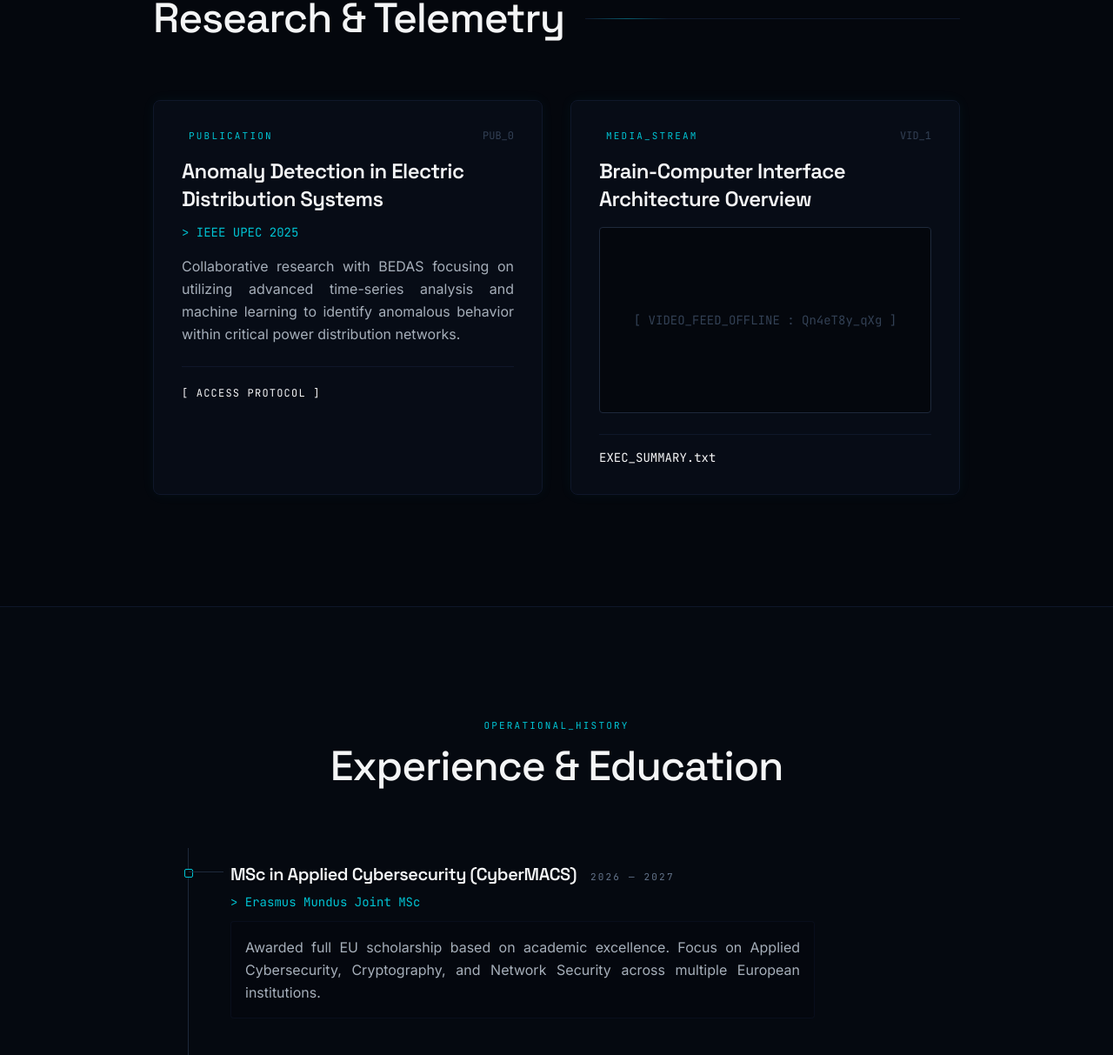
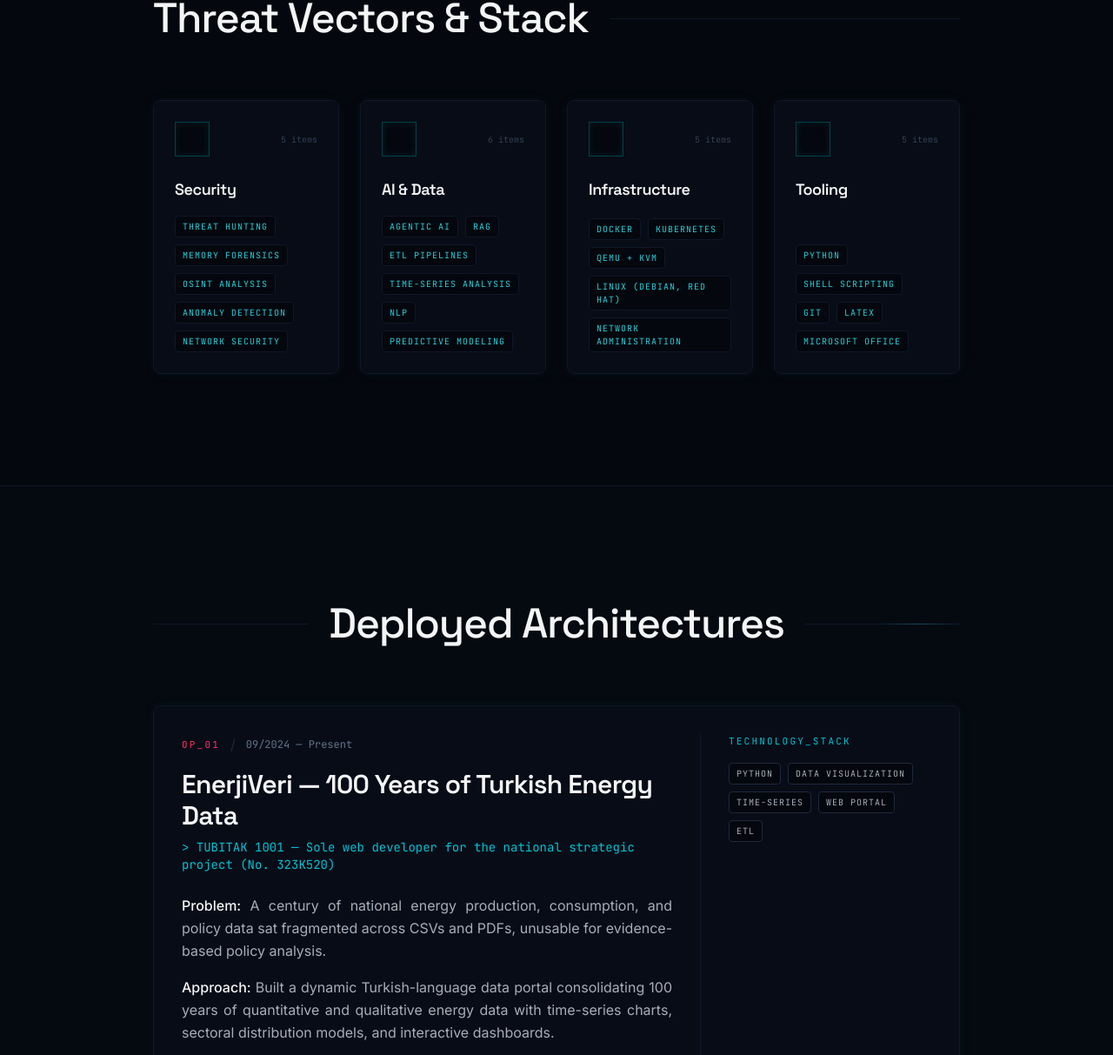
Before and after one commit to mertBiricik/mertbiricik.github.io, an Eleventy site: page src/index.njk in a window 1280 px wide. Shown: the part 1922-3135 px from the top of the page at 87% size. Built offline with nearby package versions, Linux system fonts and the light colour scheme; Eleventy itself is replaced by a stand-in of ours; files that its build step writes are made by us from their sources.

Commit message:
feat: rewrite index to map rich user data

```diff
--- a/src/index.njk
+++ b/src/index.njk
@@ -53,57 +53,122 @@ changefreq: weekly
   </div>
 </section>
 
-{# ============= MEDIA & PUBLICATIONS ============= #}
+{# ============= STACK / SKILLS ============= #}
 <section class="container-wide section">
   <div class="flex items-center gap-6 mb-16">
-    <h2 class="display-2">{{ home.media.title }}</h2>
+    <h2 class="display-2">Threat Vectors & Stack</h2>
+    <div class="flex-1 h-px bg-void-700 relative overflow-hidden"></div>
+  </div>
+
+  <div class="grid md:grid-cols-2 lg:grid-cols-4 gap-6">
+    {% for group in profile.skills %}
+    <div class="cyber-card p-6 flex flex-col group">
+      <div class="flex items-center justify-between mb-6">
+        <div class="h-10 w-10 bg-void-900 border border-cyber-500/30 flex items-center justify-center text-cyber-500 shadow-[inset_0_0_10px_rgba(0,196,212,0.1)] group-hover:bg-cyber-500 group-hover:text-void-900 transition-colors">
+          <i class="fa-solid {{ group.icon | default('fa-microchip') }}"></i>
+        </div>
+        <span class="font-mono text-[10px] text-void-500">{{ group.items | length }} items</span>
+      </div>
+      <h3 class="font-display text-lg font-semibold text-void-50 mb-4">{{ group.group }}</h3>
+      <ul class="flex flex-wrap gap-2 mt-auto">
+        {% for item in group.items %}
+        <li class="font-mono text-[10px] uppercase tracking-widest bg-void-900 text-cyber-400 border border-void-700 px-2 py-1 rounded group-hover:border-cyber-500/30 transition-colors">{{ item }}</li>
+        {% endfor %}
+      </ul>
+    </div>
+    {% endfor %}
+  </div>
+</section>
+
+{# ============= FEATURED PROJECTS ============= #}
+<section class="bg-void-800/30 border-y border-void-700">
+  <div class="container-wide section">
+    <div class="flex items-center gap-6 mb-16">
+      <div class="flex-1 h-px bg-void-700 relative overflow-hidden hidden md:block"></div>
+      <h2 class="display-2">Deployed Architectures</h2>
       <div class="flex-1 h-px bg-void-700 relative overflow-hidden">
-      <div class="absolute left-0 top-0 h-full w-24 bg-gradient-to-r from-transparent via-cyber-500/50 to-transparent animate-[pulse_3s_ease-in-out_infinite]"></div>
+        <div class="absolute right-0 top-0 h-full w-24 bg-gradient-to-l from-transparent via-cyber-500/50 to-transparent animate-[pulse_3s_ease-in-out_infinite]"></div>
       </div>
     </div>
 
-  <div class="grid md:grid-cols-2 gap-8">
-    {% for item in home.media.items %}
-    <div class="cyber-card p-8 group">
-      {% if item.type == 'publication' %}
-        <div class="flex items-center justify-between mb-4">
-          <span class="terminal-text">
-            <i class="fa-solid fa-file-lines mr-2"></i> PUBLICATION
-          </span>
-          <span class="text-xs font-mono text-void-500">PUB_{{ loop.index0 }}</span>
+    <div class="space-y-8">
+      {% for project in projects.featured %}
+      <article class="cyber-card p-8 grid lg:grid-cols-12 gap-8 items-start group">
+        <div class="lg:col-span-8">
+          <div class="flex items-center gap-3 mb-4">
+            <span class="terminal-text !text-alert-500">OP_{{ loop.index | pad(2) }}</span>
+            <span class="text-void-600">/</span>
+            <span class="font-mono text-xs text-void-400">{{ project.period }}</span>
           </div>
-        <h3 class="font-display text-2xl font-semibold text-void-50 mb-3 group-hover:text-cyber-300 transition-colors">{{ item.title }}</h3>
-        <p class="font-mono text-sm text-cyber-500 mb-4">> {{ item.publisher }}</p>
-        <p class="font-sans text-void-300 leading-relaxed text-justify">{{ item.summary }}</p>
-        {% if item.link and item.link != '#' %}
-        <div class="mt-6 pt-4 border-t border-void-700">
-          <a href="{{ item.link }}" class="inline-flex items-center gap-2 font-mono text-xs uppercase tracking-widest text-void-50 hover:text-cyber-400 !border-none">
-            [ Access Protocol ] <i class="fa-solid fa-arrow-right"></i>
+          <h3 class="font-display text-3xl font-semibold text-void-50 mb-2 group-hover:text-cyber-300 transition-colors">{{ project.title }}</h3>
+          <p class="font-mono text-sm text-cyber-500 mb-6">> {{ project.subtitle }}</p>
+
+          <div class="space-y-4 font-sans text-void-300 leading-relaxed text-justify">
+            <p><strong class="text-void-50 font-medium">Problem:</strong> {{ project.problem }}</p>
+            <p><strong class="text-void-50 font-medium">Approach:</strong> {{ project.solution }}</p>
+            <p><strong class="text-void-50 font-medium">Result:</strong> <span class="text-cyber-400">{{ project.outcome }}</span></p>
+          </div>
+        </div>
+
+        <div class="lg:col-span-4 lg:pl-8 lg:border-l lg:border-void-700 h-full flex flex-col">
+          <p class="terminal-text mb-4">TECHNOLOGY_STACK</p>
+          <ul class="flex flex-wrap gap-2 mb-8">
+            {% for t in project.tech %}
+            <li class="font-mono text-[10px] uppercase tracking-widest bg-void-900 text-void-300 border border-void-600 px-2 py-1 rounded">{{ t }}</li>
+            {% endfor %}
+          </ul>
+
+          <div class="mt-auto space-y-3 font-mono text-[11px] uppercase tracking-[0.18em]">
+            {% if project.sourceLink %}
+            <a href="{{ project.sourceLink }}" target="_blank" rel="noopener noreferrer" class="flex items-center gap-2 text-void-400 hover:text-cyber-400 !border-none group/link">
+              <i class="fa-brands fa-github"></i> Source Code <i class="fa-solid fa-arrow-right opacity-0 group-hover/link:opacity-100 transition-opacity ml-auto"></i>
             </a>
+            {% endif %}
+            {% if project.visitSiteLink %}
+            <a href="{{ project.visitSiteLink }}" target="_blank" rel="noopener noreferrer" class="flex items-center gap-2 text-void-400 hover:text-cyber-400 !border-none group/link">
+              <i class="fa-solid fa-globe"></i> Live System <i class="fa-solid fa-arrow-right opacity-0 group-hover/link:opacity-100 transition-opacity ml-auto"></i>
+            </a>
+            {% endif %}
+            {% if project.demoLink %}
+            <a href="{{ project.demoLink }}" class="flex items-center gap-2 text-void-400 hover:text-cyber-400 !border-none group/link">
+              <i class="fa-solid fa-display"></i> Embedded Demo <i class="fa-solid fa-arrow-right opacity-0 group-hover/link:opacity-100 transition-opacity ml-auto"></i>
+            </a>
+            {% endif %}
           </div>
+        </div>
+      </article>
+      {% endfor %}
+    </div>
+  </div>
+</section>
+
+{# ============= RECENT PUBLICATIONS ============= #}
+<section class="container-wide section">
+  <div class="flex items-center gap-6 mb-16">
+    <h2 class="display-2">Academic Telemetry</h2>
+    <div class="flex-1 h-px bg-void-700 relative overflow-hidden"></div>
+  </div>
+
+  <div class="grid gap-6">
+    {% for pub in publications.slice(0, 4) %}
+    <div class="cyber-card p-6 md:p-8 flex flex-col md:flex-row gap-6 md:gap-8 items-start group">
+      <div class="shrink-0 font-mono text-xl font-bold text-void-700 group-hover:text-cyber-500/30 transition-colors">
+        {{ pub.year }}
+      </div>
+      <div class="flex-1">
+        <div class="flex flex-wrap items-center gap-3 mb-2">
+          {% if pub.status == 'published' %}<span class="px-2 py-0.5 rounded bg-cyber-500/10 text-cyber-500 border border-cyber-500/30 font-mono text-[10px] uppercase tracking-widest">Published</span>
+          {% elif pub.status == 'under-review' %}<span class="px-2 py-0.5 rounded bg-alert-500/10 text-alert-500 border border-alert-500/30 font-mono text-[10px] uppercase tracking-widest">Under Review</span>
+          {% else %}<span class="px-2 py-0.5 rounded bg-void-800 text-void-400 border border-void-600 font-mono text-[10px] uppercase tracking-widest">{{ pub.status | replace("-", " ") }}</span>
           {% endif %}
-      {% elif item.type == 'video' %}
-        <div class="flex items-center justify-between mb-4">
-          <span class="terminal-text">
-            <i class="fa-solid fa-video mr-2"></i> MEDIA_STREAM
-          </span>
-          <span class="text-xs font-mono text-void-500">VID_{{ loop.index0 }}</span>
+          <span class="font-mono text-[11px] text-void-400">{{ pub.venue }}</span>
         </div>
-        <h3 class="font-display text-2xl font-semibold text-void-50 mb-4 group-hover:text-cyber-300 transition-colors">{{ item.title }}</h3>
-        <div class="aspect-video bg-void-900 rounded flex items-center justify-center mb-6 border border-void-600 relative overflow-hidden group/vid">
-          <div class="absolute inset-0 bg-cyber-500/5 opacity-0 group-hover/vid:opacity-100 transition-opacity"></div>
-          <span class="font-mono text-sm text-void-500">[ VIDEO_FEED_OFFLINE : {{ item.videoId }} ]</span>
+        <h3 class="font-display text-xl font-semibold text-void-50 mb-3 group-hover:text-cyber-300 transition-colors">
+          {% if pub.link %}<a href="{{ pub.link }}" target="_blank" rel="noopener noreferrer" class="!border-none">{{ pub.title }}</a>{% else %}{{ pub.title }}{% endif %}
+        </h3>
+        <p class="font-sans text-sm text-void-400 mb-4">{{ pub.authors | join(', ') }}</p>
+        <p class="font-sans text-void-300 leading-relaxed text-justify">{{ pub.summary }}</p>
       </div>
-        <details class="group/details">
-          <summary class="cursor-pointer font-mono text-sm text-void-50 flex items-center justify-between border-t border-void-700 pt-4 hover:text-cyber-400 transition-colors">
-            EXEC_SUMMARY.txt
-            <i class="fa-solid fa-chevron-down transition-transform group-open/details:rotate-180 text-cyber-500"></i>
-          </summary>
-          <div class="pt-4 font-sans text-void-300 leading-relaxed text-justify border-l-2 border-cyber-500/30 pl-4 mt-2">
-            {{ item.executiveSummary }}
-          </div>
-        </details>
-      {% endif %}
     </div>
     {% endfor %}
   </div>
```
Lines whose indentation alone changed are shown as unchanged.
